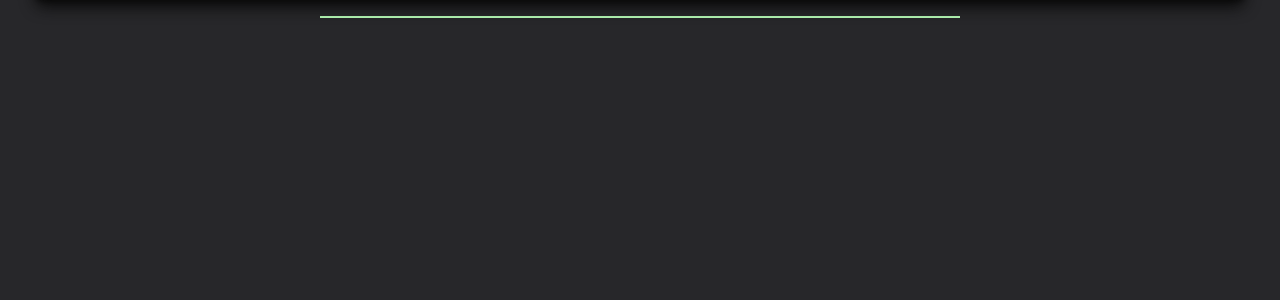
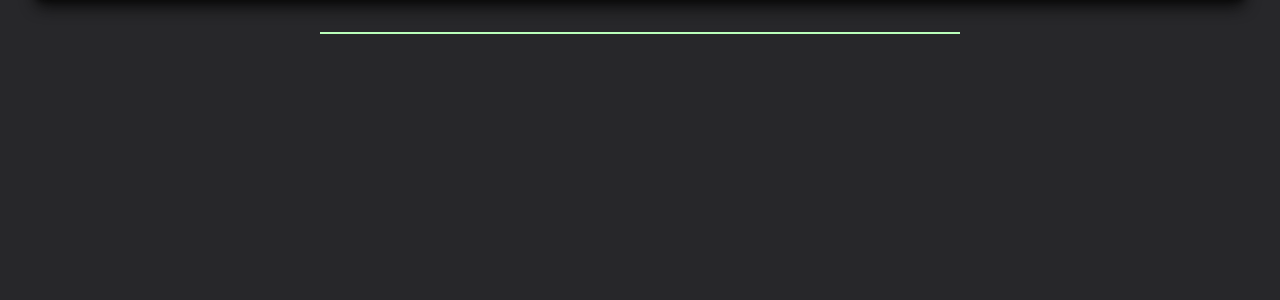
Before and after one commit to Cheko82/Site, a Flask app: template templates/jijblogformat.html in a window 1280 px wide. Shown: the part 96-396 px from the top of the page. Run offline with Flask 3, Linux system fonts and the light colour scheme; the template is opened without the code that fills it, so the values that code supplies are empty; style sheets or scripts are compiled from the project's sources.

Commit message:
Update: jijblogformat.html increase blogpost mt

```diff
--- a/templates/jijblogformat.html
+++ b/templates/jijblogformat.html
@@ -3,7 +3,7 @@
 {% block body %}
 <div class="mx-auto w-[90%] md:mx-auto md:w-[50%]">
 
-    <h1 class="font-Barlow text-4xl mt-28 text-primary ">
+    <h1 class="font-Barlow text-4xl mt-32 text-primary ">
         {% block heading %}{% endblock heading %}
     </h1>
 
```
